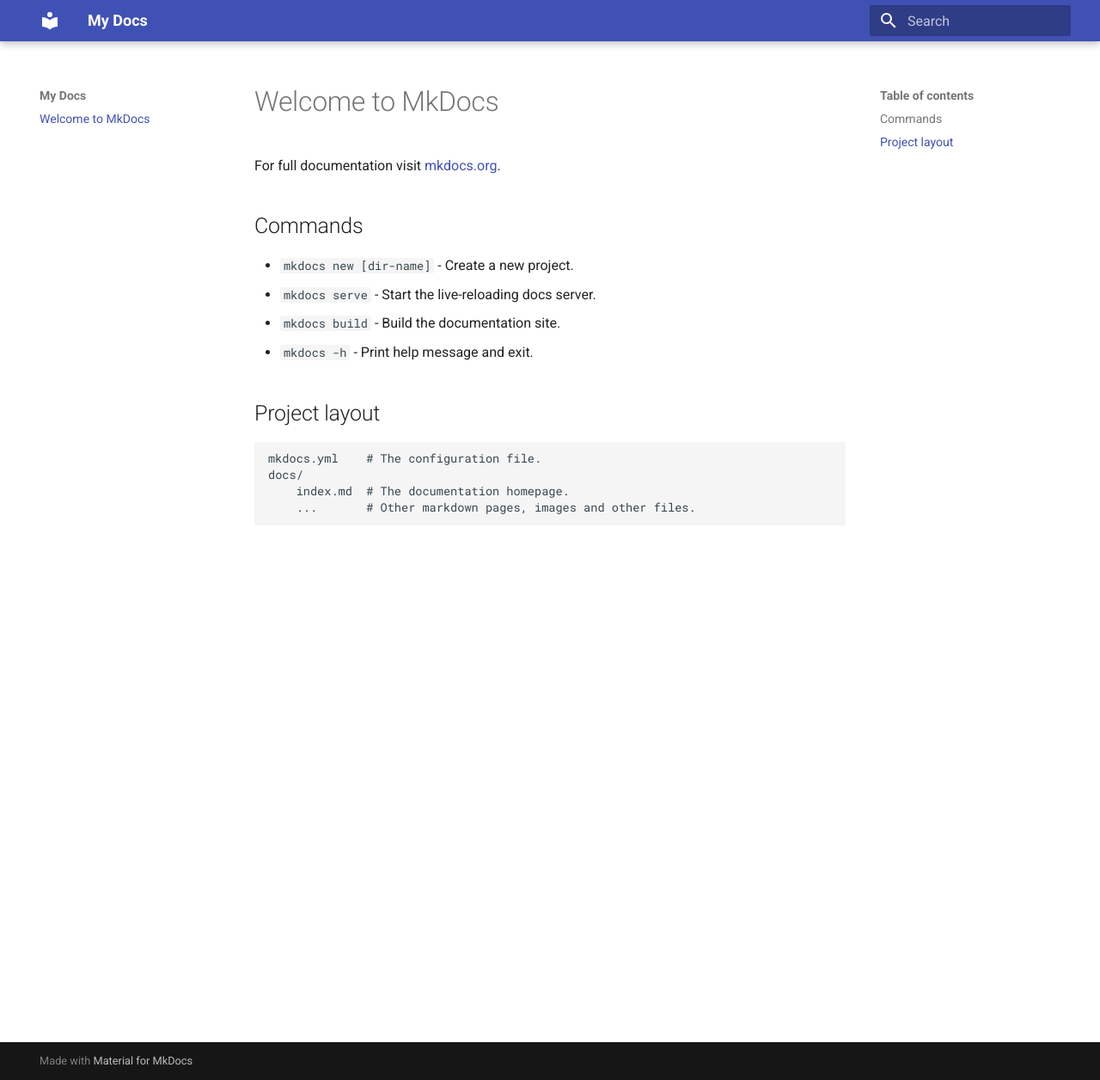
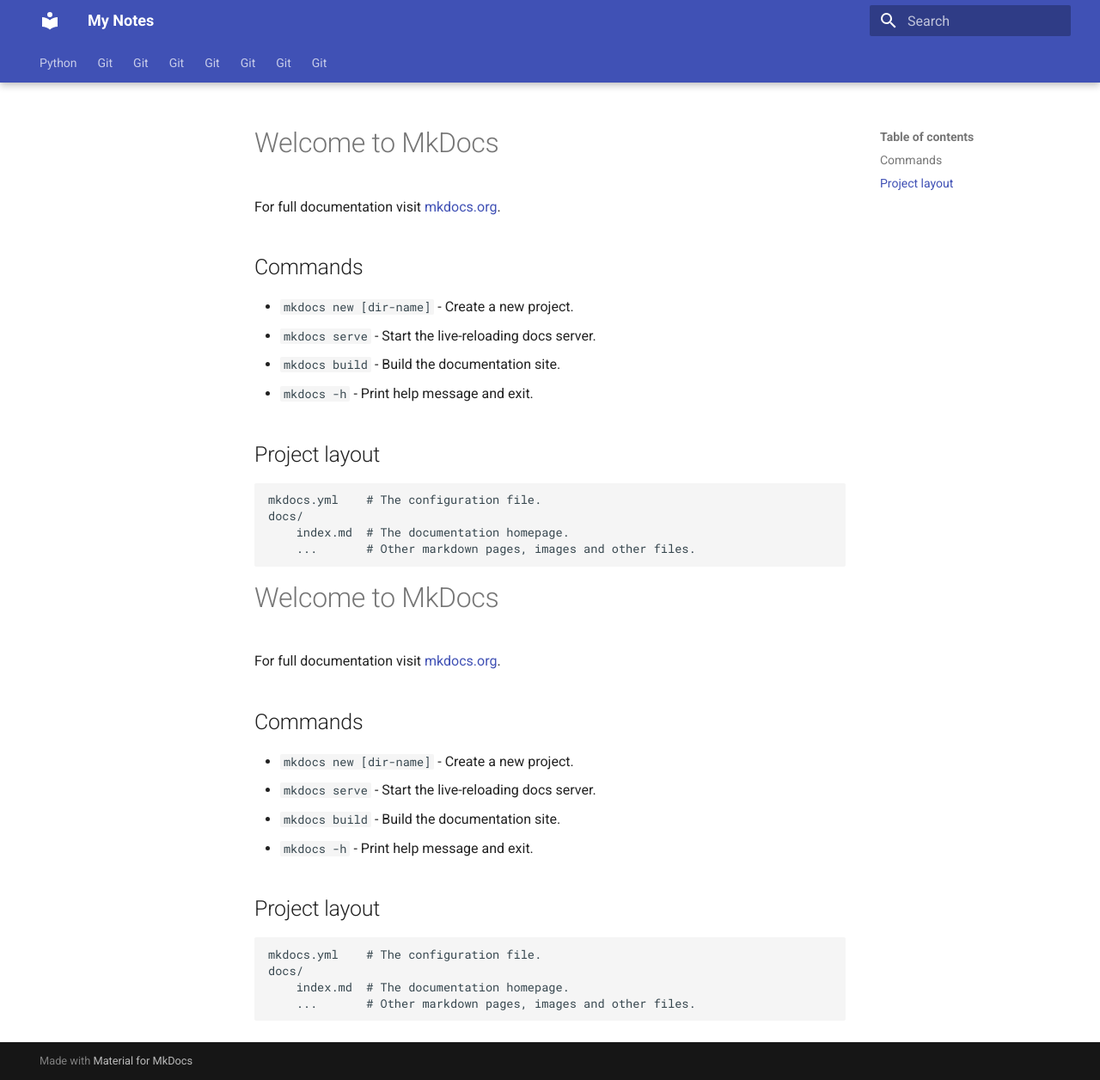
Before and after one commit to VenkataNaveenK/notes, an MkDocs documentation site: the page built from docs/index.md, in a window 1280 px wide and 1256 px high. Shown: the whole window at 86% size. Built offline with MkDocs 1.6.1 and Material for MkDocs 9.7.7, drawn with Linux system fonts in a browser that asks for light colours.

Commit message:
Added requied nav tabs

```diff
--- a/docs/index.md
+++ b/docs/index.md
@@ -15,3 +15,21 @@
     docs/
         index.md  # The documentation homepage.
         ...       # Other markdown pages, images and other files.
+
+# Welcome to MkDocs
+
+For full documentation visit [mkdocs.org](https://www.mkdocs.org).
+
+## Commands
+
+* `mkdocs new [dir-name]` - Create a new project.
+* `mkdocs serve` - Start the live-reloading docs server.
+* `mkdocs build` - Build the documentation site.
+* `mkdocs -h` - Print help message and exit.
+
+## Project layout
+
+    mkdocs.yml    # The configuration file.
+    docs/
+        index.md  # The documentation homepage.
+        ...       # Other markdown pages, images and other files.
--- a/mkdocs.yml
+++ b/mkdocs.yml
@@ -1,3 +1,17 @@
-site_name: My Docs
+site_name: My Notes
+nav:
+  - Python: 'python.md'
+  - Git: 'about.md'
+  - Docker: 'about.md'
+  - Pytest: 'about.md'
+  - Kubernetes: 'about.md'
+  - Azure: 'about.md'
+  - AWS: 'about.md'
+  - GCP: 'about.md'
 theme:
   name: material
+  features:
+    - navigation.tabs
+    - navigation.tabs.sticky
+    - navigation.sections
+    - navigation.path
```
Also changed, not shown: README.md (+5 -0 lines), docs/about.md (added, +17 -0 lines), docs/python.md (added, +15 -0 lines).
